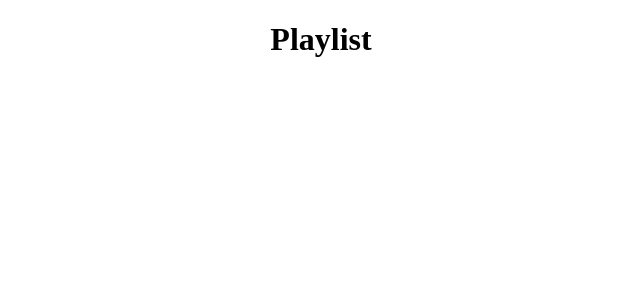
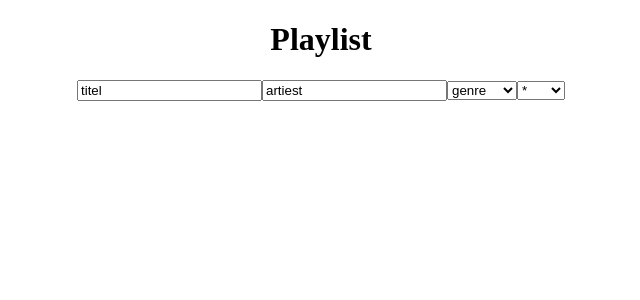
Before and after one commit to Doedels/W5D5-Playlist, a React (Create React App) app: page / in a window 1280 px wide. Shown: the top 300 px of the page, without its empty margins (319-959 px from the left). Built offline with nearby package versions, Linux system fonts and the light colour scheme.

Commit message:
Toevoegen input velden in input component

```diff
--- a/src/App.js
+++ b/src/App.js
@@ -1,11 +1,13 @@
 import React, { Component } from 'react';
 import './App.css';
+import Body from './Containers/Body';
 
 class App extends Component {
   render() {
     return (
       <div style={{ textAlign: 'center' }}>
         <h1>Playlist</h1>
+        <Body />
       </div>
     )
   }
--- a/src/Components/Input.js
+++ b/src/Components/Input.js
@@ -3,8 +3,24 @@ import React from 'react';
 const input = (props) => {
     return (
         <div>
-
-        </div>)
+            <input type='text' name='titel' defaultValue='titel' onChange={props.inputHandler} ></input>
+            <input type='text' name='artiest' defaultValue='artiest' onChange={props.inputHandler} ></input>
+            <select name='genre' onChange={props.inputHandler}>
+                <option value="genre">genre</option>
+                <option value="klassiek">klassiek</option>
+                <option value="jazz">jazz</option>
+                <option value="disco">disco</option>
+                <option value="rock">rock</option>
+            </select>
+            <select name='rating' onChange={props.inputHandler}>
+                <option value="*">*</option>
+                <option value="**">**</option>
+                <option value="***">***</option>
+                <option value="****">****</option>
+                <option value="*****">*****</option>
+            </select>
+        </div>
+    )
 };
 
 export default input;
--- a/src/Containers/Body.js
+++ b/src/Containers/Body.js
@@ -1,10 +1,26 @@
 import React, { Component } from 'react';
+import Input from '../Components/Input';
 
 class Body extends Component {
+    state = {
+        titel: null,
+        artiest: null,
+        genre: null,
+        rating: null
+    }
+
+    inputHandler = (event) => {
+        this.setState({ [event.target.name]: event.target.value });
+    }
+
     render() {
         return (
             <div>
-
+                <Input inputHandler={this.inputHandler} />
+                <h1>{this.state.titel}</h1>
+                <h1>{this.state.artiest}</h1>
+                <h1>{this.state.genre}</h1>
+                <h1>{this.state.rating}</h1>
             </div>
         )
     }
```
